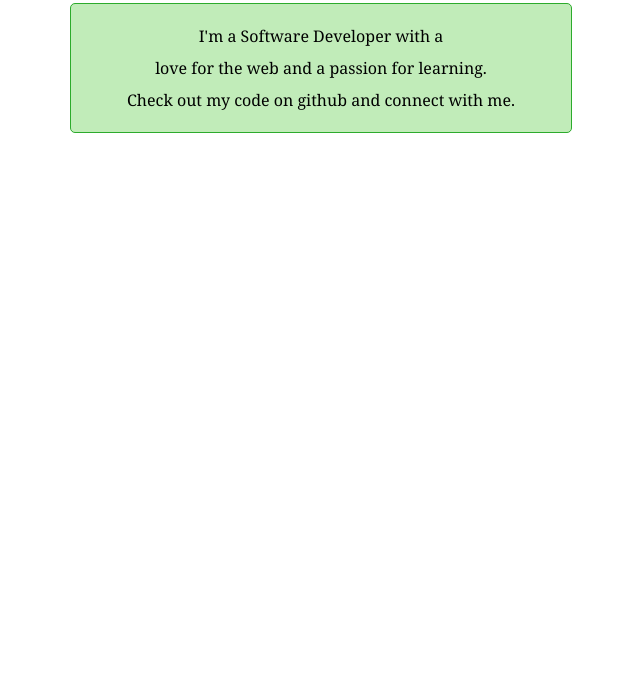
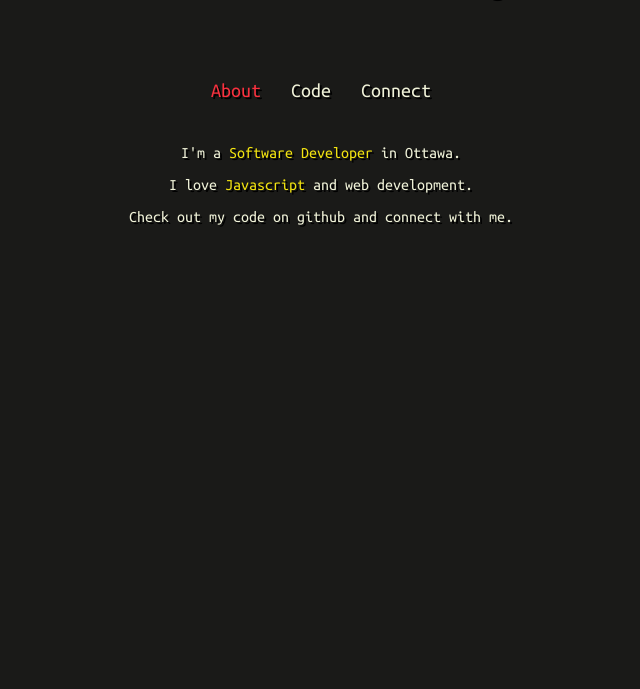
Before and after one commit to joshuam/joshuam.github.com, a plain HTML site: page index.html in a window 1280 px wide. Shown: the part 111-800 px from the top of the page, without its empty margins (319-959 px from the left). Drawn offline with nearby package versions, Linux system fonts and the light colour scheme; a web font is replaced by a local one.

Commit message:
New site! ..and the start of a secret project...

```diff
--- a/css/style.css
+++ b/css/style.css
@@ -1,23 +1,17 @@
-html { font-size: 100%; overflow-y: scroll; -webkit-text-size-adjust: 100%; -ms-text-size-adjust: 100%; }
-
-body { margin: 0; font-size: 20px; line-height: 1.6em; }
-
-body, button, input, select, textarea { font-family: 'Droid Serif', 'Myriad Pro', 'Georgia', sans-serif; color: #000; }
-a { color: #000; text-decoration: none; }
-a:visited { color: #000; }
-a:hover { color: #2cab2c; text-decoration: none; }
+html { font-size: 100%; overflow-y: scroll; -webkit-text-size-adjust: 100%; -ms-text-size-adjust: 100%; text-shadow: 2px 2px black; }
+body { margin: 0; font-size: 20px; line-height: 1.6em; background-color: rgb(26,26,24); }
+body, button, input, select, textarea { font-family: 'Ubuntu Mono', sans-serif; color: rgb(241,243,217); }
+a { color: rgb(241,243,217); text-decoration: none; }
+a:visited { color: rgb(241,243,217); }
+a:hover { color: rgb(249,49,62); text-decoration: none; }
 a:focus { outline: thin dotted; }
 a:hover, a:active { outline: 0; }
-
+canvas:hover { cursor: pointer; }
 .center { margin: 0 auto; text-align: center; }
-
-.round {
-    -webkit-border-radius: 5px;
-    -moz-border-radius: 5px;
-    border-radius: 5px;
-}
-
+.round { -webkit-border-radius: 5px; -moz-border-radius: 5px; border-radius: 5px; }
 .hide { display: none; }
+.hilight { color: rgb(243,228,16); }
+.selected { color: rgb(249,49,62); }
 
 #main { height: 100%; overflow: none; }
 #connect { padding-top: 10px; }
@@ -26,7 +20,7 @@ a:hover, a:active { outline: 0; }
 #links { width: 425px; text-align: center; position: relative; top: 35px; }
 #links a { padding: 0 10px 0 10px; }
 #content { position: relative; top: 20%; }
-#details { background: #c1ecb9; font-size: 0.8em; width: 500px; position: relative; top: 50px; border: 1px solid #2cab2c; }
+#details { font-size: 0.8em; width: 500px; position: relative; top: 50px; }
 
 /* Hide from both screenreaders and browsers: h5bp.com/u */
 .hidden { display: none !important; visibility: hidden; }
--- a/index.html
+++ b/index.html
@@ -20,10 +20,9 @@
   <meta name="viewport" content="width=device-width,initial-scale=1">
 
   <!-- Place favicon.ico and apple-touch-icon.png in the root directory: mathiasbynens.be/notes/touch-icons -->
-
   <!-- CSS: implied media=all -->
   <!-- CSS concatenated and minified via ant build script-->
-  <link href='http://fonts.googleapis.com/css?family=Droid+Serif' rel='stylesheet' type='text/css'>
+  <link href='http://fonts.googleapis.com/css?family=Ubuntu+Mono' rel='stylesheet' type='text/css'>
   <link rel="stylesheet" href="css/style.css">
   <!-- end CSS-->
 
@@ -36,29 +35,36 @@
 </head>
 
 <body>
-    <div id="main">
-        <div id="content">
-        <div id="name" class="center"><span>Josh McCarthy</span></div>
+  <div id="main">
+    <div id="content">
+      <div id="name" class="center">
+        <canvas id="canvas" width="450"></canvas>
+      </div>
+      <div id="data" class="zero hide">
         <div id="links" class="center">
-            <a id="navAbout" href="#">About</a>
+            <a id="navAbout" class="selected" href="#">About</a>
             <a id="navCode" href="#">Code</a>
             <a id="navConnect" href="#">Connect</a>
         </div>
         <div id="details" class="center round">
             <div id="about" class="nav">
-                <p>I'm a Software Developer with a<br />
-                love for the web and a passion for learning.<br />
-                Check out my code on github and connect with me.</p>
+                <p>I'm a <span class="hilight">Software Developer</span> in Ottawa.<br />
+                  I love <span class="hilight">Javascript</span> and web development.<br />
+                  Check out my code on github and connect with me.
+                </p>
             </div>
-            <div id="code" class="nav hide"><a href="http://github.com/joshuam">joshuam on GitHub</a></div>
+            <div id="code" class="nav hide"><a href="http://github.com/joshuam">joshuam on <span class="hilight">GitHub</span></a></div>
             <div id="connect" class="nav hide">
-                <!-- Icons from www.glyphicons.com -->
-                <a href="https://twitter.com/mccarthyjm"><img src="img/twitter_icon.png" /></a>
-                <a href="http://ca.linkedin.com/pub/josh-mccarthy/39/558/80a"><img src="img/linkedin_icon.png" /></a>
-                <a href="mailto:mccarthy.josh@gmail.com"><img src="img/email_icon.png" /></a>
+                connect = {<br />
+                  <span class="hilight">twitter:</span> '<a href="https://twitter.com/mccarthyjm">mccarthyjm</a>',<br />
+                  <span class="hilight">linkedIn:</span> '<a href="http://ca.linkedin.com/pub/josh-mccarthy/39/558/80a">Josh McCarthy</a>',<br />
+                  <span class="hilight">email:</span> '<a href="mailto:mccarthy.josh@gmail.com">mccarthy.josh at gmail.com</a>'<br />
+                };
             </div>
         </div>
+      </div>
     </div>
+  </div>
 
 
   <!-- JavaScript at the bottom for fast page loading -->
--- a/js/script.js
+++ b/js/script.js
@@ -1,10 +1,17 @@
 $(document).ready(function(){
 
+    var canvas = document.getElementById('canvas'),
+    ctx = canvas.getContext('2d');
+    ctx.fillStyle = 'rgba(38,91,243, 1.0)';
+    ctx.font='60px Ubuntu Mono';
 
     function hide()
     {
         $('.nav').each(function(){
             $(this).addClass('hide');
+        });
+        $('#links a').each(function(){
+            $(this).removeClass('selected');
         });
     }
 
@@ -12,11 +19,87 @@ $(document).ready(function(){
     {
         $(link).click(function(){
             hide();
+            $(this).addClass('selected');
             $(div).removeClass('hide');
         });
     }
 
+    function random(min, max, round)
+    {
+        var x = Math.random() * (max-min) + min;
+        if (round)
+        {
+          x = Math.floor(x);
+        }
+        return x;
+    }
+
+    function typeWord(word, options)
+    {
+        var fillStyle,
+            option,
+            args = {
+            start: 0,
+            left: 0,
+            top: 100,
+            space: 30,
+            shadow: true,
+            shadowX: 2,
+            shadowY: 2,
+            callback: function(){}
+            };
+
+        for (option in args)
+        {
+            args[option] = typeof options[option] === 'undefined' ? args[option] : options[option];
+        }
+
+        if (args.shadow)
+        {
+            fillStyle = ctx.fillStyle;
+            ctx.fillStyle = 'rgba(0,0,0,1.0)';
+            ctx.fillText(word[args.start], args.left + args.shadowX, args.top + args.shadowY);
+            ctx.fillStyle = fillStyle;
+        }
+        ctx.fillText(word[args.start], args.left, args.top);
+        args.start++;
+        args.left += args.space;
+
+        if (args.start < word.length)
+        {
+            setTimeout(function(){typeWord(word, args)}, random(50, 200));
+        }
+        else
+            args.callback();
+    }
+
+    function typeHeader()
+    {
+        var arr = [],
+        word = "Josh McCarthy",
+        i = 0,
+        length;
+
+        for (i, length = word.length; i < length; i++)
+        {
+            arr.push(word.charAt(i));
+        }
+
+        typeWord(arr, {
+            callback: function(){
+            $('#data').removeClass('hide')
+            },
+            left: 20
+        });
+    }
+
+    $('#canvas').on('click', function(){
+        ctx.clearRect(0, 0, ctx.canvas.width, ctx.canvas.height);
+        setTimeout(typeHeader, random(100, 300));
+    });
+
     toggle('#navAbout', '#about');
     toggle('#navCode', '#code');
     toggle('#navConnect', '#connect');
+    (function(){setTimeout(typeHeader, random(200, 500));})()
 });
```
